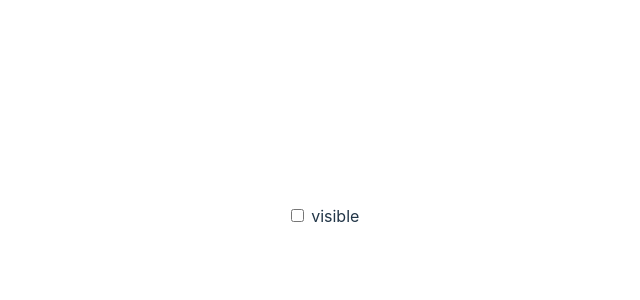
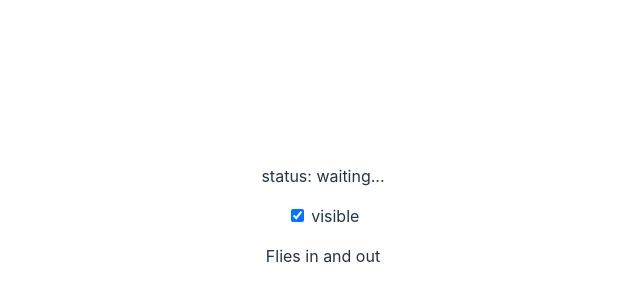
Before and after one commit to akashsoni01/svelte4_poc, a Svelte app in the folder my-svelte-project/: page / in a window 1280 px wide. Shown: the part 184-484 px from the top of the page, without its empty margins (317-957 px from the left). Built offline with nearby package versions, Linux system fonts and the light colour scheme.

Commit message:
transitions DOM events - intro started, outro started and ended flavour

```diff
--- a/my-svelte-project/src/App.svelte
+++ b/my-svelte-project/src/App.svelte
@@ -1,29 +1,11 @@
 <script>
-  let visible = false;
+  import { fly } from "svelte/transition";
 
-  function typewriter(node, { speed = 1 }) {
-    const valid =
-      node.childNodes.length === 1 &&
-      node.childNodes[0].nodeType === Node.TEXT_NODE;
+  let visible = true;
+  let status = "waiting...";
+</script>
 
-    if (!valid) {
-      throw new Error(
-        `This transition only works on elements with a single text node child`
-      );
-    }
-
-    const text = node.textContent;
-    const duration = text.length / (speed * 0.01);
-
-    return {
-      duration,
-      tick: (t) => {
-        const i = Math.trunc(text.length * t);
-        node.textContent = text.slice(0, i);
-      },
-    };
-  }
-</script>
+<p>status: {status}</p>
 
 <label>
   <input type="checkbox" bind:checked={visible} />
@@ -31,5 +13,13 @@
 </label>
 
 {#if visible}
-  <p transition:typewriter>The quick brown fox jumps over the lazy dog</p>
+  <p
+    transition:fly={{ y: 200, duration: 2000 }}
+    on:introstart={() => (status = "intro started")}
+    on:outrostart={() => (status = "outro started")}
+    on:introend={() => (status = "intro ended")}
+    on:outroend={() => (status = "outro ended")}
+  >
+    Flies in and out
+  </p>
 {/if}
```
